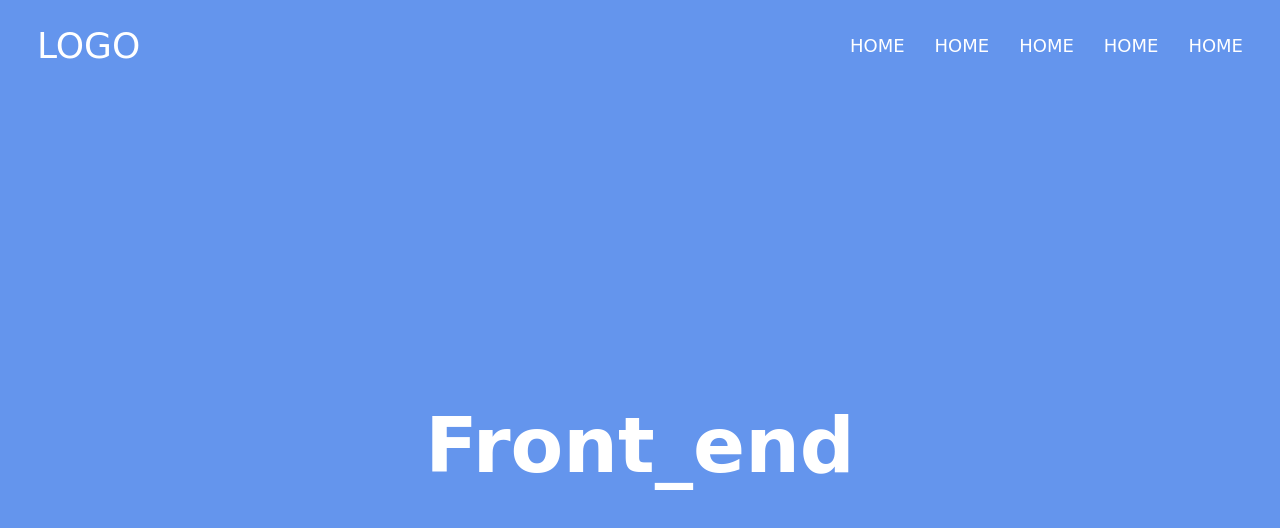
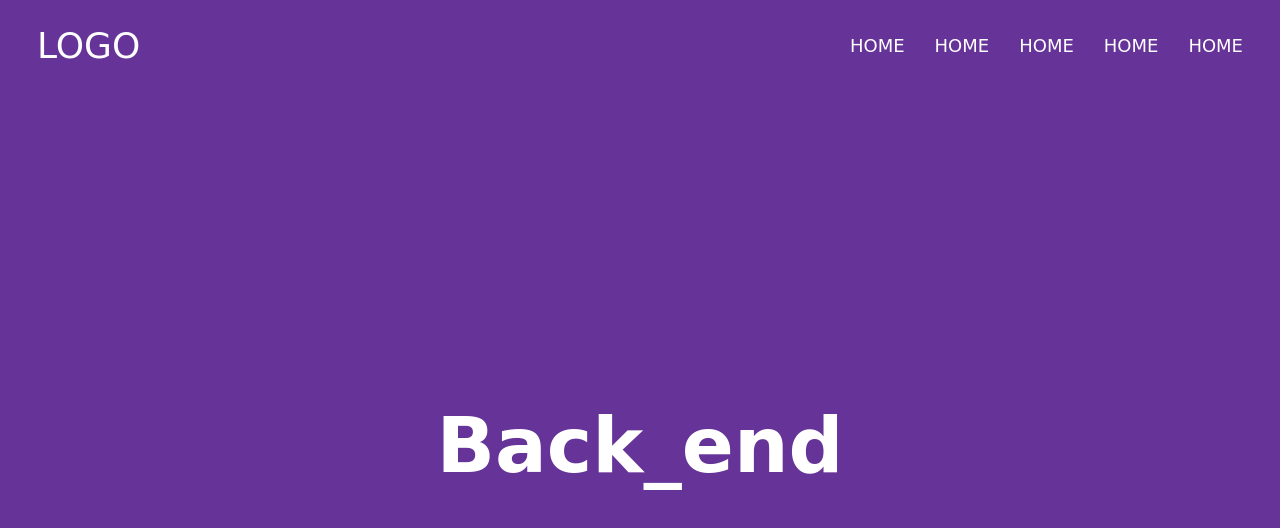
Before and after one commit to mukhtarovBilol/my-site, a plain HTML site: page index.html in a window 1280 px wide. Drawn offline with Linux system fonts and the light colour scheme.

Commit message:
change title and background header

```diff
--- a/css/main.css
+++ b/css/main.css
@@ -28,7 +28,7 @@ img{
 /* header */
 
 .header{
-    background: cornflowerblue;
+    background: rebeccapurple;
     min-height: 100dvh;
     transition: 0.4s;
     display: flex;
--- a/index.html
+++ b/index.html
@@ -23,7 +23,7 @@
             </div>
         </nav>
         <div class="header__content">
-            <h1 class="header__title">Front_end</h1>
+            <h1 class="header__title">Back_end</h1>
         </div>
     </header>
 
```
